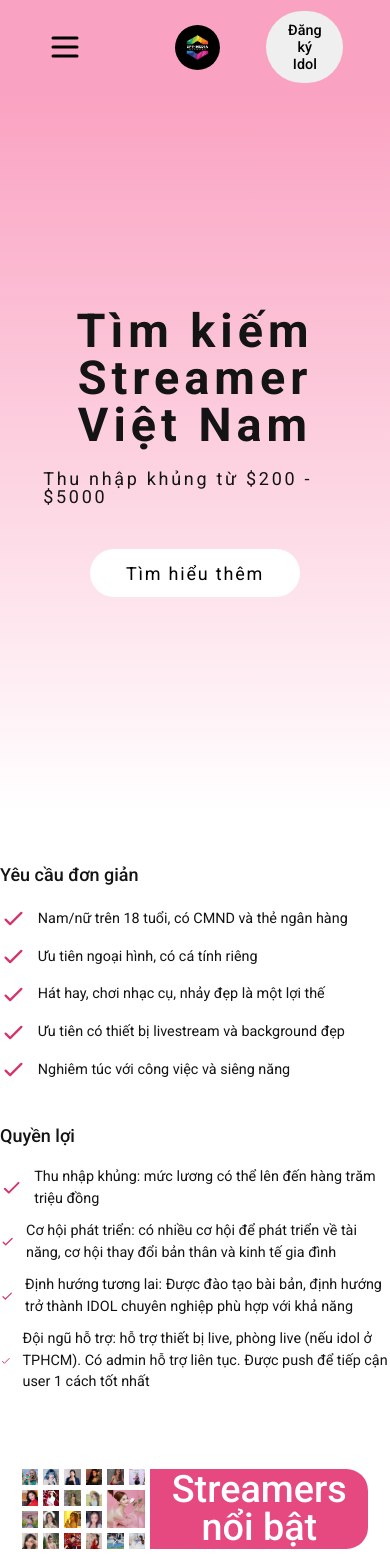
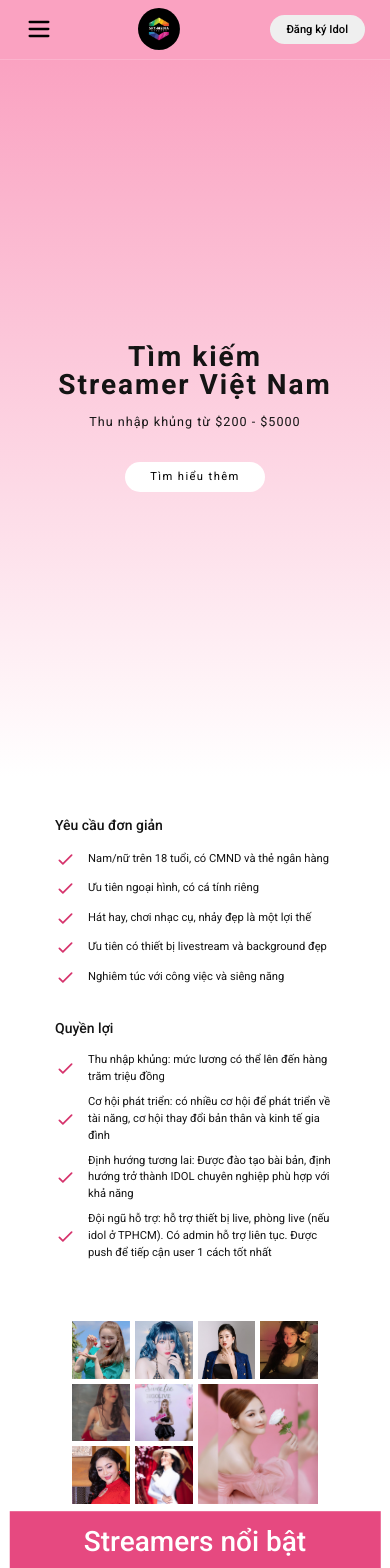
Before and after one commit to HoNhatHy/bigo, a React (Create React App) app: page / in a window 390 px wide. Shown: the top 1568 px of the page. Built offline with nearby package versions, Linux system fonts and the light colour scheme.

Commit message:
responsive done for home page

```diff
--- a/public/queries.css
+++ b/public/queries.css
@@ -16,7 +16,7 @@
   }
 
   .hero-section {
-    padding: 4.8rem;
+    padding: 0 4.8rem;
   }
 
   .primary-heading {
@@ -41,8 +41,8 @@
     font-size: 56.25%;
   }
 
-  .idols-heading-box {
-    font-size: 2.8rem;
+  .idols-heading-box h2 {
+    font-size: 4rem;
   }
 }
 
@@ -63,7 +63,7 @@
 
 @media (max-width: 700px) {
   .spy-media-logo {
-    width: 5rem;
+    width: 6rem;
   }
 
   nav {
@@ -102,6 +102,7 @@
     row-gap: 4.8rem;
     transform: translateX(-100%);
     transition: all 0.2s ease-in;
+    z-index: 1;
   }
 
   .nav-item:link,
@@ -184,3 +185,132 @@
     color: #fff;
   }
 }
+
+@media (max-width: 600px) {
+  html {
+    font-size: 50%;
+  }
+
+  .nav-container {
+    column-gap: 3.2rem;
+  }
+
+  .container {
+    max-width: 60rem;
+  }
+
+  .idols-box {
+    grid-template-columns: 1fr;
+    row-gap: 5px;
+  }
+
+  .idols-heading-box {
+    border-top-right-radius: 0;
+    padding: 2.4rem;
+    border-bottom-left-radius: 1.2rem;
+    border-bottom-right-radius: 1.2rem;
+  }
+
+  .hienthanh-img {
+    grid-column: 3 / span 2;
+    grid-row: 2 / span 2;
+  }
+}
+
+@media (max-width: 500px) {
+  .nav {
+    grid-template-columns: 1fr 1.5fr;
+  }
+
+  .nav-container {
+    column-gap: 1.2rem;
+    grid-template-columns: 1fr 2fr;
+  }
+
+  .hero-section {
+    padding: 0 2.4rem;
+  }
+
+  .primary-heading {
+    font-size: 4.4rem;
+  }
+
+  .primary-heading-description {
+    letter-spacing: 1px;
+  }
+
+  .container {
+    max-width: 50rem;
+  }
+
+  .idols-box {
+    position: relative;
+  }
+
+  .idols {
+    grid-template-columns: repeat(4, 1fr);
+  }
+
+  .seven-eight {
+    margin-bottom: 10rem;
+  }
+
+  .hienthanh-img {
+    margin-bottom: 10rem;
+  }
+
+  .idols-heading-box {
+    position: absolute;
+    top: 50%;
+    left: 50%;
+    transform: translate(-50%, -50%);
+    border-radius: 0;
+    width: 95vw;
+  }
+
+  .require-benefit li {
+    display: grid;
+    grid-template-columns: 1fr 10fr;
+  }
+
+  .sologan span {
+    display: inline;
+  }
+}
+
+@media (max-width: 400px) {
+  html {
+    font-size: 43.75%;
+  }
+
+  .nav {
+    padding: 1.2rem 3.6rem;
+    grid-template-columns: 1fr 2fr;
+  }
+
+  .hero-section {
+    padding: 0;
+  }
+
+  .primary-heading {
+    font-size: 4rem;
+    letter-spacing: 2px;
+  }
+
+  .hero-btn {
+    font-size: 1.6rem;
+    padding: 1.2rem 3.6rem;
+  }
+
+  .primary-heading-description {
+    font-size: 1.8rem;
+  }
+
+  .container {
+    max-width: 40rem;
+  }
+
+  .idols-heading-box {
+    font-size: 3.6rem;
+  }
+}
--- a/public/style.css
+++ b/public/style.css
@@ -293,10 +293,10 @@ nav {
   border-bottom-right-radius: 2.4rem;
   padding: 0 2.4rem;
   background-color: #e64980;
-  font-size: 4.4rem;
 }
 
 .idols-heading-box h2 {
+  font-size: 5.2rem;
   font-weight: 500;
   text-align: center;
   color: #fff;
--- a/src/components/Main.js
+++ b/src/components/Main.js
@@ -241,8 +241,8 @@ class Main extends React.Component {
               <img src={four} alt="bigolive idols" />
               <img src={five} alt="bigolive idols" />
               <img src={six} alt="bigolive idols" />
-              <img src={seven} alt="bigolive idols" />
-              <img src={eight} alt="bigolive idols" />
+              <img src={seven} className="seven-eight" alt="bigolive idols" />
+              <img src={eight} className="seven-eight" alt="bigolive idols" />
               <img src={nine} alt="bigolive idols" />
               <img src={ten} alt="bigolive idols" />
               <img
```
